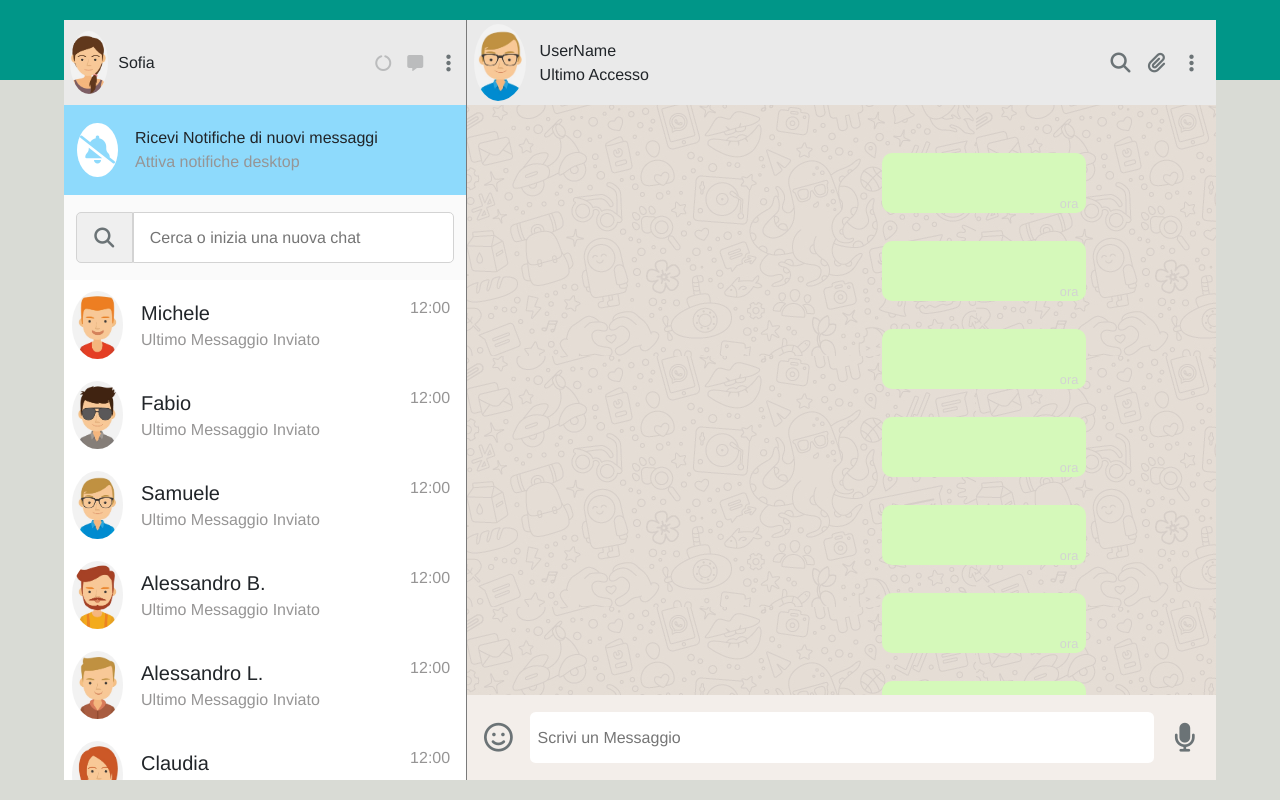
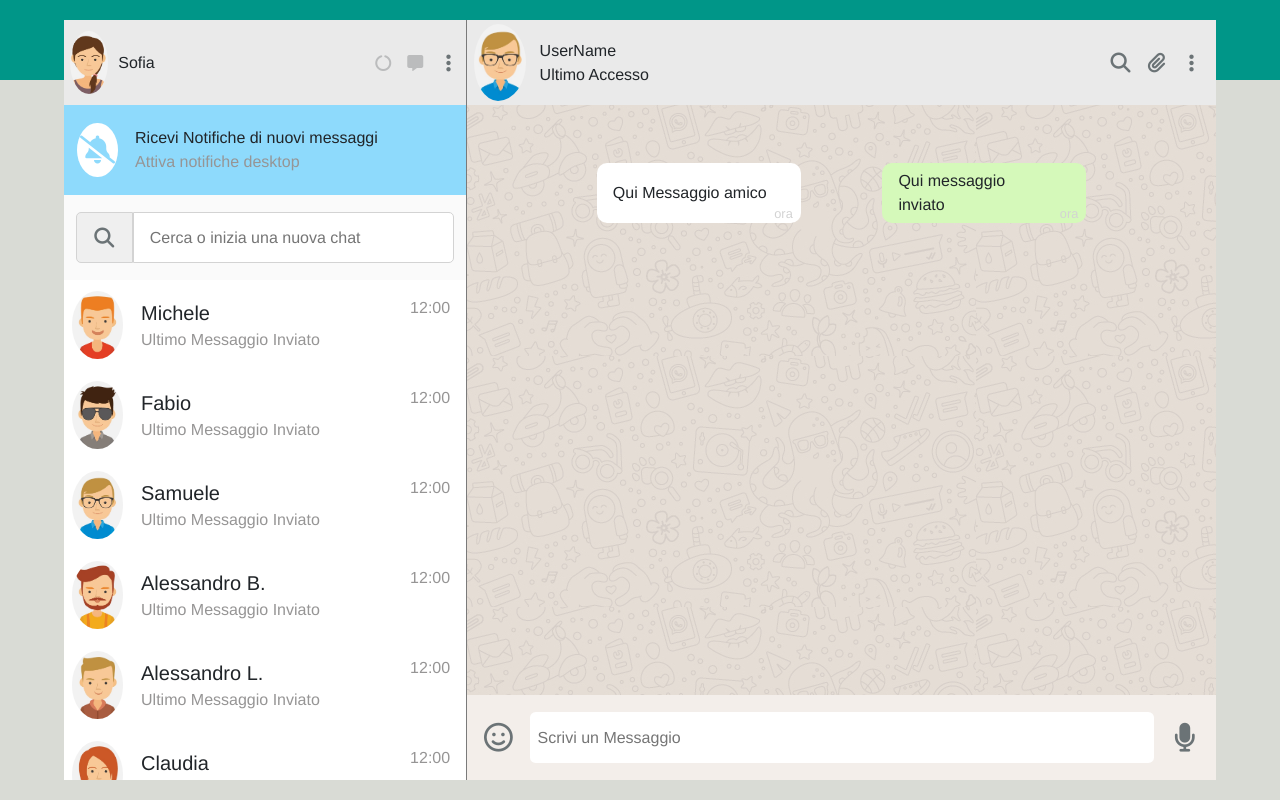
Before and after one commit to 78741722Ale/vue-boolzapp, a plain HTML site: page index.html in a window 1280 px wide. Drawn offline with nearby package versions, Linux system fonts and the light colour scheme.

Commit message:
Sistemata la struttura

```diff
--- a/index.html
+++ b/index.html
@@ -130,29 +130,27 @@
                 <!-- Tutta la Chat - zona conclusa -->
                 <div :class="message_zone_class">
                     <!-- messaggi dell'utente Tutti con v-for-->
-                    <div v-for="(activeChat, i) in contacts" class="col-9 h_message mb-2 d-flex justify-content-end">
+                    <div class="col-9 h_message mb-2 d-flex justify-content-between align-items-center">
+                        <!-- messaggio ricevuto -->
+                        <div class="col-5 h-75 bg_chat_friend d-flex justify-content-evenly align-items-center flex-nowrap">
+                            <!-- Messaggio Received -->
+                            <div class="col-10 h-100 d-flex justify-content-start align-items-center">
+                                <span class="ps-3">Qui Messaggio amico</span>
+                            </div>
+                            <!-- Ora Messaggio Received -->
+                            <div class="col-2 h-100 d-flex justify-content-end align-items-end">
+                                <span class="fs_sm pt-2 pe-2"> <span style="color: transparent;" class="px-2">Qui data transparent</span>ora</span>
+                            </div>
+                        </div>
+                        <!-- messaggio inviato -->
                         <div class="col-5 h-75 bg_chat_user d-flex justify-content-evenly align-items-center flex-nowrap">
                             <!-- Messaggio Sent -->
                             <div class="col-10 h-100 d-flex justify-content-start align-items-center">
-                                <span class="ps-3">{{contacts[i].activeChat}}</span>
+                                <span class="ps-3">Qui messaggio inviato</span>
                             </div>
                             <!-- Ora Messaggio Sent -->
                             <div class="col-2 h-100 d-flex justify-content-end align-items-end">
                                 <span class="pt-2 pe-2 fs_sm"> <span style="color: transparent;" class="px-2">Qui data transparent</span>ora</span>
-                            </div>
-                        </div>
-                    </div>
-                    <!-- messaggi dell'amico utente - Tutti con v-for-->
-                    <div class="col-9 h_message mb-2 d-flex justify-content-start">
-                        <!-- Messaggio Received -->
-                        <div class="col-5 h-75 bg_chat_friend d-flex justify-content-evenly align-items-center flex-nowrap">
-                            <!-- Messaggio Received -->
-                            <div class="col-10 h-100 d-flex justify-content-start align-items-center">
-                                <span class="ps-3">Qui Messaggio CHAT</span>
-                            </div>
-                            <!-- Ora Messaggio Received -->
-                            <div class="col-2 h-100 d-flex justify-content-end align-items-end">
-                                <span class="fs_sm pt-2 pe-2"> <span style="color: transparent;" class="px-2">Qui data transparent</span>ora</span>
                             </div>
                         </div>
                     </div>
```
